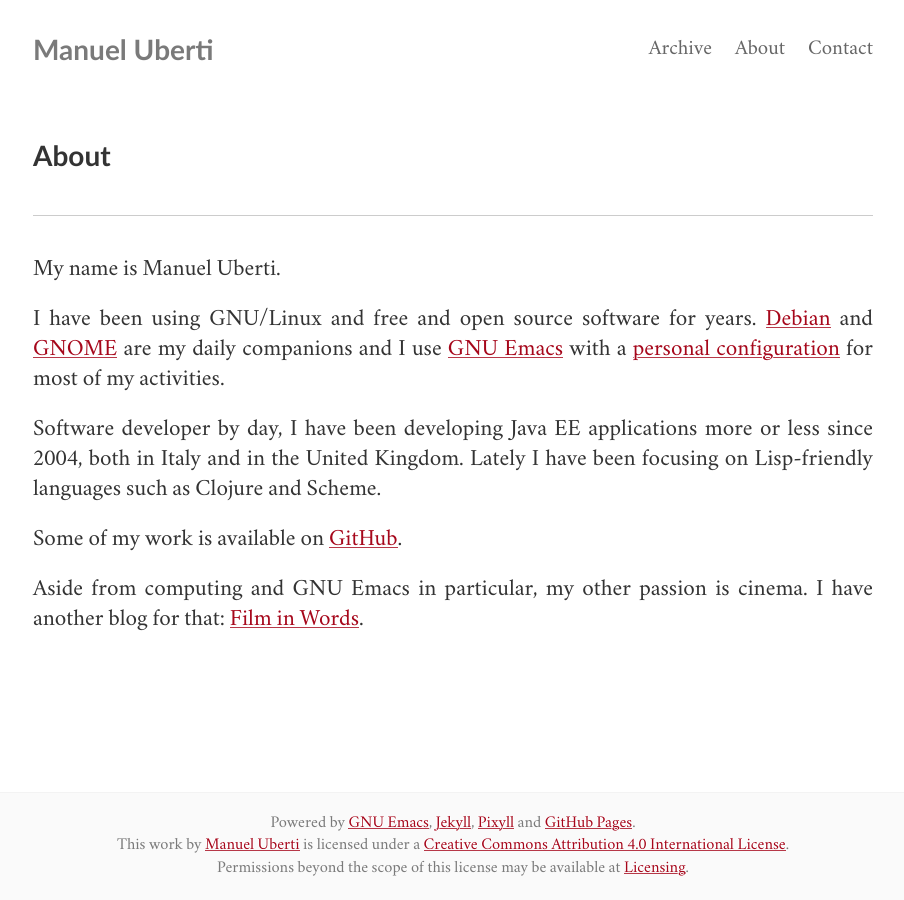
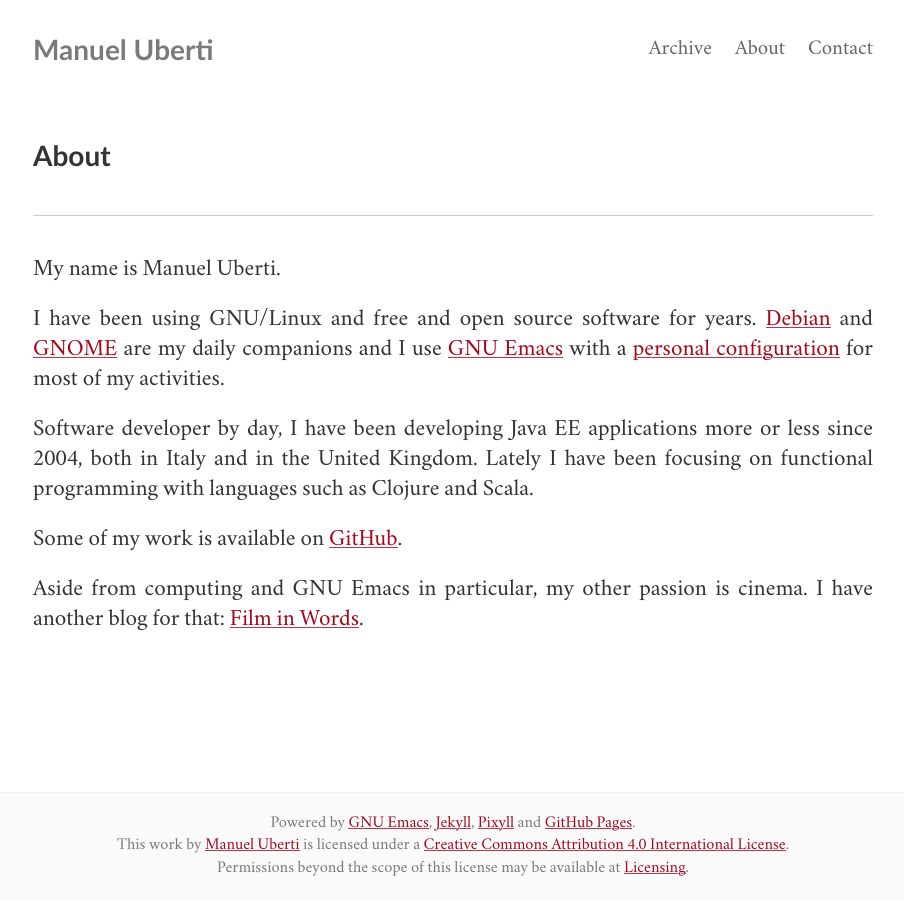
Before and after one commit to manuel-uberti/manuel-uberti.github.io, a Jekyll site: the page built from about.md, in a window 1280 px wide. Shown: the whole page, without its empty margins (187-1091 px from the left). Built offline with Jekyll 4.4.1, drawn with Linux system fonts in a browser that asks for light colours.

Commit message:
Update about

```diff
--- a/about.md
+++ b/about.md
@@ -15,7 +15,7 @@ most of my activities.
 
 Software developer by day, I have been developing Java EE applications more or
 less since 2004, both in Italy and in the United Kingdom. Lately I have been
-focusing on Lisp-friendly languages such as Clojure and Scheme.
+focusing on functional programming with languages such as Clojure and Scala.
 
 Some of my work is available on [GitHub](https://github.com/manuel-uberti).
 
```
